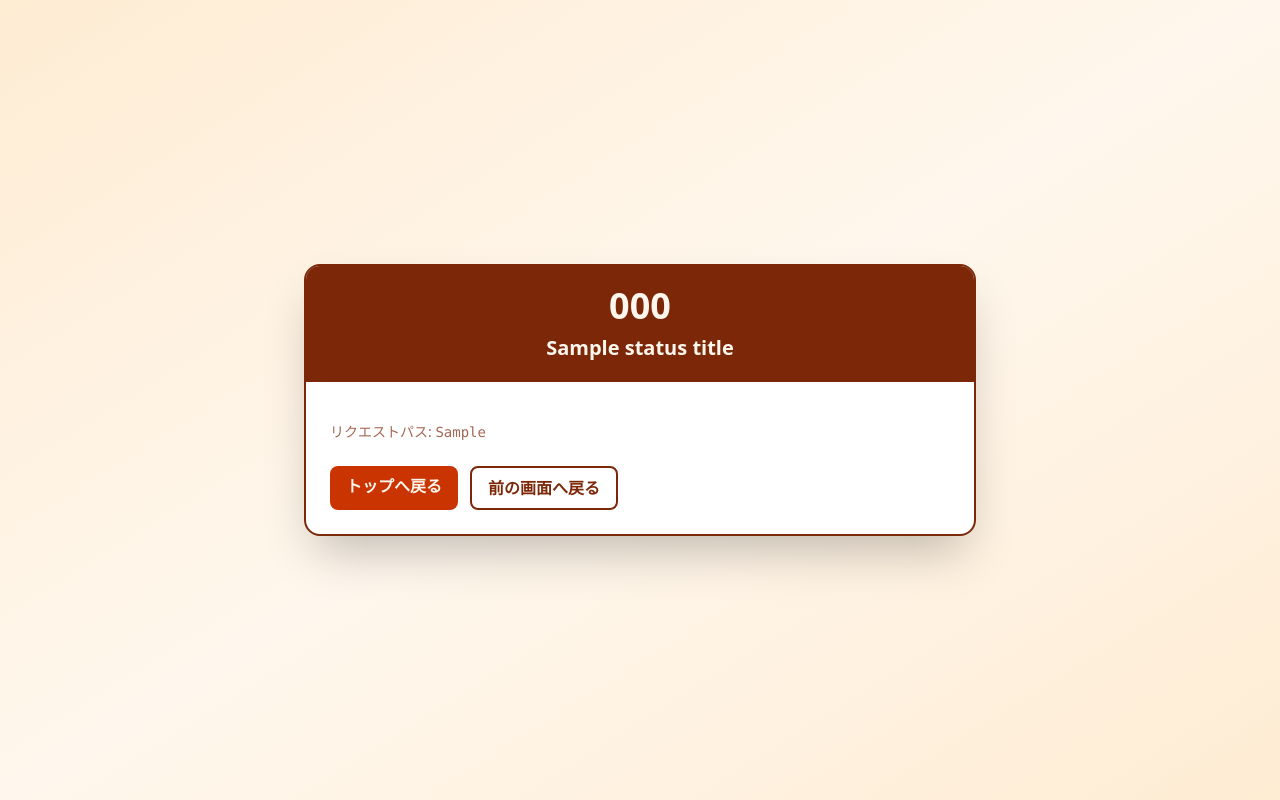
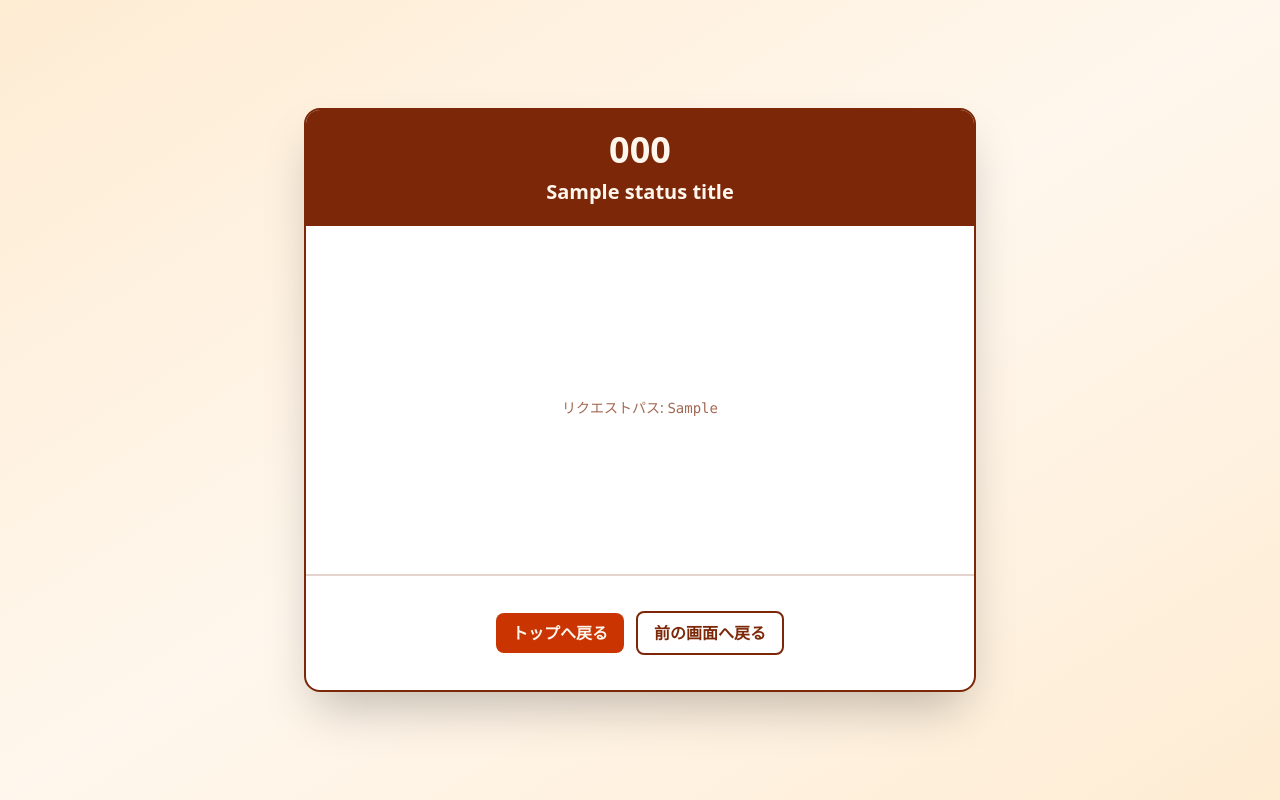
Before and after one commit to raretech-hackathon-winter2025-teamB/raretech-knowledge-board, a Django app: template app/templates/errors/400.html in a window 1280 px wide. Run offline with Django 5.2, Linux system fonts and the light colour scheme; the template is opened without the code that fills it: most values are stand-ins (such as "Sample title", 1, 10 or a date in 2020); some libraries are stand-ins or nearby versions.

Commit message:
chore(frontend): エラー画面のUI調整

```diff
--- a/app/templates/errors/_error_content.html
+++ b/app/templates/errors/_error_content.html
@@ -1,18 +1,19 @@
 {# 【ファイル責務】エラー表示本文の共通描画 #}
 <section id="error-panel" class="w-full max-w-2xl">
-  <div class="bg-white rounded-2xl border-2 border-[#7c2808] shadow-2xl overflow-hidden">
-    <header class="bg-[#7c2808] text-[#fff7ed] px-6 py-5 text-center">
+  <div class="bg-white rounded-2xl border-2 border-[#7c2808] shadow-2xl overflow-hidden min-h-[30rem] grid grid-rows-[2fr_6fr_2fr]">
+    <header class="bg-[#7c2808] text-[#fff7ed] px-6 py-5 text-center flex flex-col items-center justify-center">
       <p class="text-4xl font-bold">{{ status_code }}</p>
       <h1 class="text-xl font-bold mt-2">{{ status_title }}</h1>
     </header>
 
-    <div class="px-6 py-6 space-y-4">
+    <div class="px-6 py-6 space-y-4 text-center flex flex-col items-center justify-center">
       <p class="text-[#7c2808] leading-7">{{ status_message }}</p>
       <p class="text-sm text-[#7c2808]/70">
         リクエストパス: <code class="font-mono">{{ request_path }}</code>
       </p>
+    </div>
 
-      <div class="flex flex-wrap gap-3 pt-2">
+    <div class="px-6 py-4 border-t-2 border-[#7c2808]/20 flex flex-wrap items-center justify-center gap-3">
         <a href="/"
            class="px-4 py-2 rounded-lg bg-[#c93400] text-[#fff7ed] hover:bg-[#7c2808] transition-colors font-bold">
           トップへ戻る
@@ -29,7 +30,6 @@
             再読み込み
           </button>
         {% endif %}
-      </div>
     </div>
   </div>
 </section>
```
